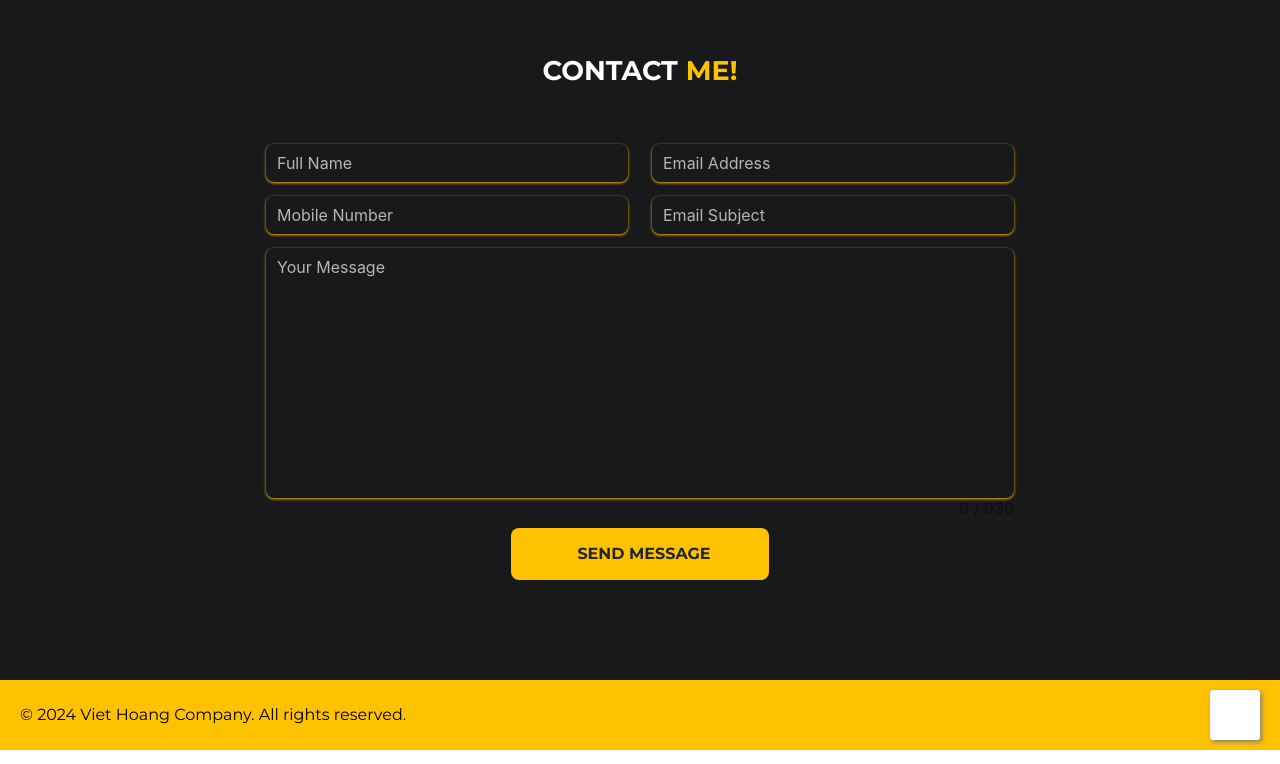
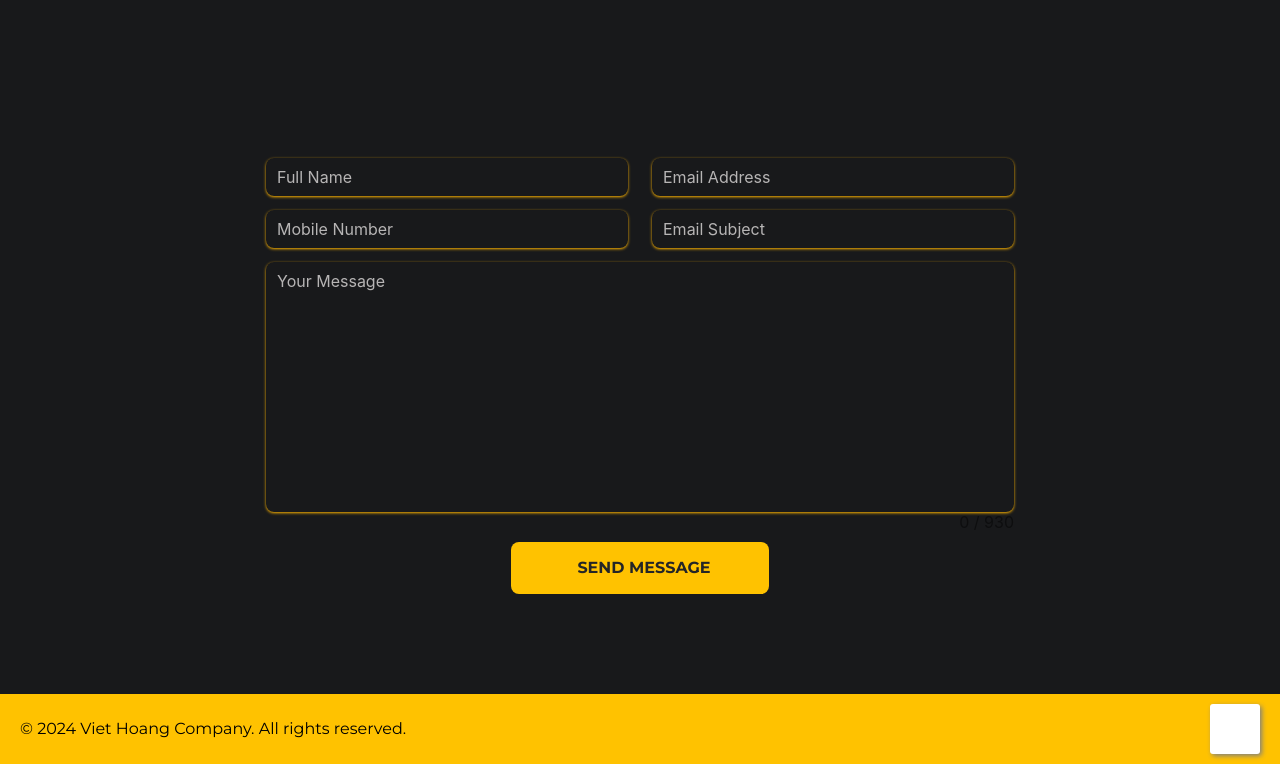
Before and after one commit to viethoang1520/portfolio, a React (Vite) app: page / in a window 1280 px wide. Shown: the part 1696-2460 px from the top of the page. Built offline with nearby package versions, Linux system fonts and the light colour scheme; some icons are missing; a web font is replaced by a local one.

Commit message:
release: standard animation, styling for titles

```diff
--- a/src/Components/Contact/Contact.jsx
+++ b/src/Components/Contact/Contact.jsx
@@ -10,7 +10,10 @@ export default function Contact() {
   return (
     <div className="contact-block">
       <div className='contact container'>
-        <h1 className='contact-title'><p>CONTACT</p> <p className='title-color'>ME!</p></h1>
+        <div className="contact-title-container">
+          <h1 data-aos="zoom-in-up" className='contact-title'><p>CONTACT</p> <p className='title-color'>ME!</p></h1>
+          <div data-aos="zoom-in-up" data-aos-delay="100" className="contact-title-line"></div>
+        </div>
         <Row gutter={[24, 14]} className='input-block'>
           <Col xs={24} sm={24} md={12}>
             <Input size='large' className='input-element' placeholder="Full Name" />
--- a/src/Components/Contact/Contact.scss
+++ b/src/Components/Contact/Contact.scss
@@ -11,16 +11,30 @@
     justify-content: center;
     align-items: center;
 
-    .contact-title {
-      font-size: 27px;
-      font-weight: 700;
+    .contact-title-container {
+      width: 100%;
+      display: flex;
+      flex-direction: column;
+      align-items: center;
       padding: 60px 0;
-      display: flex;
-      justify-content: center;
-      gap: 8px;
 
-      .title-color {
-        color: #ffc200;
+      .contact-title {
+        font-size: 22px;
+        font-weight: 700;
+        display: flex;
+        justify-content: center;
+        gap: 8px;
+
+        .title-color {
+          color: #ffd700;
+        }
+      }
+      .contact-title-line {
+        width: 10%;
+        height: 3px;
+        background-color: #ffd700;
+        border-radius: 10px;
+        margin: 14px 0 0 0;
       }
     }
 
--- a/src/Components/Project/Project.scss
+++ b/src/Components/Project/Project.scss
@@ -23,7 +23,7 @@
     justify-content: center;
     gap: 8px;
     color: #fff;
-    font-size: 20px;
+    font-size: 22px;
     font-weight: 700;
     .project-title-color{
       color: #ffd700;
```
